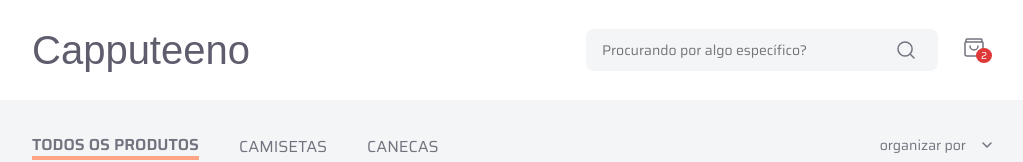
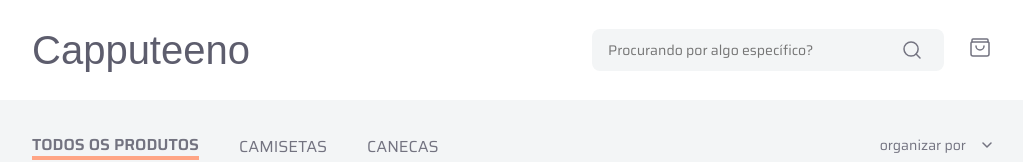
Before and after one commit to Lukas656/desafio-Front-end, a Next.js app: page / in a window 1280 px wide. Shown: the top 162 px of the page, without its empty margins (128-1151 px from the left). Built offline with nearby package versions, Linux system fonts and the light colour scheme; a web font is replaced by a local one.

Commit message:
refactor: extract providers

```diff
--- a/src/app/layout.tsx
+++ b/src/app/layout.tsx
@@ -2,11 +2,12 @@ import type { Metadata } from "next";
 import "./globals.css";
 import { Saira } from "next/font/google";
 import { Header } from "@/components/header";
-import { FilterContextProvider } from "@/contexts/filter-context";
+import { DefaltProviders } from "@/components/defalt-providers";
 
 const saira = Saira({
   weight: ['300', '400', '500', '600'],
-  subsets: ["latin"] });
+  subsets: ["latin"]
+});
 
 export const metadata: Metadata = {
   title: "Create Next App",
@@ -20,11 +21,12 @@ export default function RootLayout({
 }>) {
   return (
     <html lang="en">
+      <title>Capputeeno</title>
       <body className={saira.className}>
-       <FilterContextProvider>
-        <Header/>
-        {children}
-       </FilterContextProvider>
+        <DefaltProviders>
+          <Header />
+          {children}
+        </DefaltProviders>
       </body>
     </html>
   );
--- a/src/app/page.tsx
+++ b/src/app/page.tsx
@@ -2,16 +2,12 @@
 import styles from "./page.module.css";
 import { FilterBar } from "@/components/filter-bar";
 import { ProductsList } from "@/components/products-list";
-import { QueryClient, QueryClientProvider } from "@tanstack/react-query";
 
 export default function Home() {
-  const client = new QueryClient();
   return (
-    <QueryClientProvider client={client}>
-      <main className={styles.main}>
-        <FilterBar></FilterBar>
-        <ProductsList />
-      </main>
-    </QueryClientProvider>
+    <main className={styles.main}>
+      <FilterBar></FilterBar>
+      <ProductsList />
+    </main>
   );
 }
--- a/src/components/cart-control.jsx
+++ b/src/components/cart-control.jsx
@@ -20,12 +20,12 @@ const Conteiner = styled.div`
 
 `
 export function CartControl(){
-    const { value } = useLocalStorage('cart-itens', [1,2]);
+    const { value } = useLocalStorage('cart-itens', []);
 
     return (
         <Conteiner>
             <CartIcon />
-            {value.length > '' && <CartCount>{value.length}</CartCount>}
+            {value.length > 0 && <CartCount>{value.length}</CartCount>}
         </Conteiner>
     )
 }
--- /dev/null
+++ b/src/components/defalt-providers.tsx
@@ -0,0 +1,24 @@
+"use client"
+import { FilterContextProvider } from "@/contexts/filter-context";
+import { QueryClient, QueryClientProvider } from "@tanstack/react-query";
+import { ReactNode } from "react";
+import { ThemeProvider } from "styled-components";
+
+interface DefaltProvidersprops {
+    children: ReactNode
+}
+const theme = {
+    desktopBreakpoint: "768px"
+}
+export function DefaltProviders({ children }: DefaltProvidersprops) {
+    const client = new QueryClient();
+    return (
+        <QueryClientProvider client={client}>
+            <FilterContextProvider>
+                <ThemeProvider theme={theme}>
+                    {children}
+                </ThemeProvider>
+            </FilterContextProvider>
+        </QueryClientProvider>
+    )
+}
--- a/src/components/header.tsx
+++ b/src/components/header.tsx
@@ -17,7 +17,7 @@ const TagHader = styled.header`
     display: flex;
     aling-itens: center;
     justify-content: space-between;
-    padding: 20px 160px;
+    padding: 12px 24px;
 
     >div{
         display: flex;
@@ -25,13 +25,24 @@ const TagHader = styled.header`
         justify-content: center;
         gap: 24px;
     }
+
+    @media(min-width: ${props => props.theme.desktopBreakpoint}){
+        padding: 20px 160px;
+
+    }
 `
 
 const Logo = styled.a`
     color: var(--logo-color);
     font-weigth: 400;
-    font-size: 40px;
     line-height: 150%;
+    font-size: 24px;
+
+    @media(min-width: ${props => props.theme.desktopBreakpoint}){
+        font-size: 40px;
+
+
+    }
 `
 
 export function Header(props  : HeaderProps){
--- a/src/components/primary-input.tsx
+++ b/src/components/primary-input.tsx
@@ -3,29 +3,38 @@ import {styled} from "styled-components";
 import { SearchIcon } from "../icons/search-lcon";
 
 export const PrimaryInput = styled.input`
-    width: 352px;
+    width: 100%;
     border-radius: 8px;
     border: none;
     padding: 10px 16px;
 
     background: var(--bg-secundary);
-
+    font-size: 12px;
     font-family: inherit;
     font-weight: 400;
-    font-size: 14px;
-    line-height: 22px;
+    line-height: 20px;
     color: var(--text-dark);
+
+
+    @media(min-width: ${props => props.theme.desktopBreakpoint}){
+        font-size: 14px;
+        line-height: 22px;
+    }
 
 `
 const InputConteiner = styled.div`
     position: relative;
-    width: 352px;
+    width: 250px;
 
     svg{
         position: absolute;
         right: 20px;
         top: 50%;
         transform: translateY(-50%);
+    }
+
+    @media(min-width: ${props => props.theme.desktopBreakpoint}){
+        width: 352px;
     }
 `
 
--- a/src/components/products-list.tsx
+++ b/src/components/products-list.tsx
@@ -14,7 +14,6 @@ const ListConteiner = styled.div`
 
 export function ProductsList(){
     const {data} = useProducts();
-    console.log(data)
     return(
         <ListConteiner>{data?.map(product => <ProductCard
             key={product.id}
--- a/src/hooks/useLocalStorage.tsx
+++ b/src/hooks/useLocalStorage.tsx
@@ -1,15 +1,13 @@
-import { useState } from "react";
+import { useEffect, useState } from "react";
 
 export function useLocalStorage<T>(item: string, initialValue: T) {
-    const [value, setValue] = useState<T>(() => {
-        try {
-            const itemValue = localStorage.getItem(item);
-            return itemValue ? JSON.parse(itemValue) : initialValue;
-        } catch (error) {
-            console.error(`Erro ao ler o item "${item}" do localStorage`, error);
-            return initialValue;
-        }
-    });
+    const [value, setValue] = useState<T>(initialValue)
+
+    useEffect(() => {
+        if (typeof window === 'undefined') return;
+        let value = localStorage.getItem(item)
+        if (value) setValue(JSON.parse(value))
+    }, [window])
 
     const updateLocalStorage = (newValue: T) => {
         setValue(newValue);
```
Also changed, not shown: 2 other files (tests, documents, lock files or other folders).
